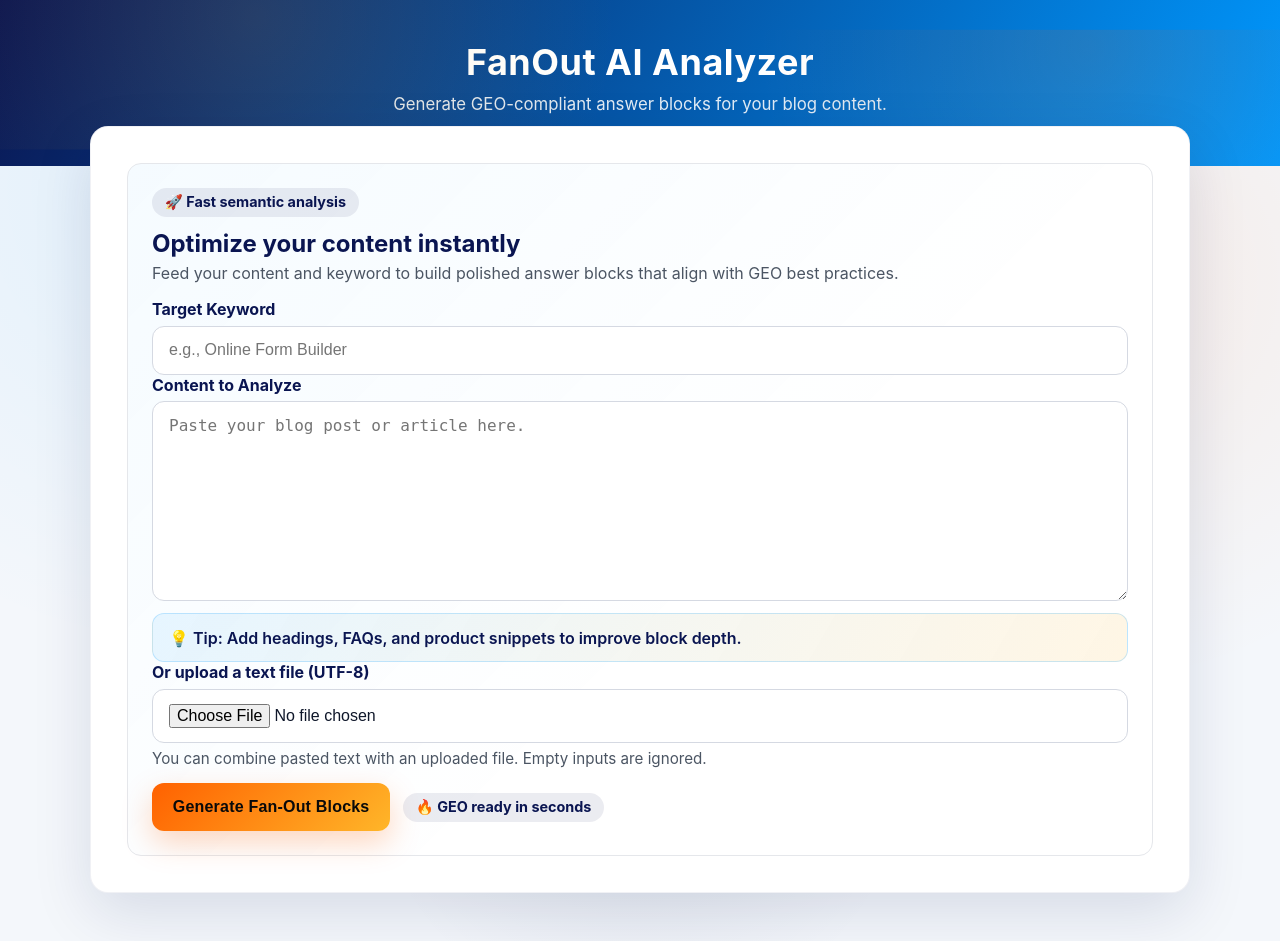
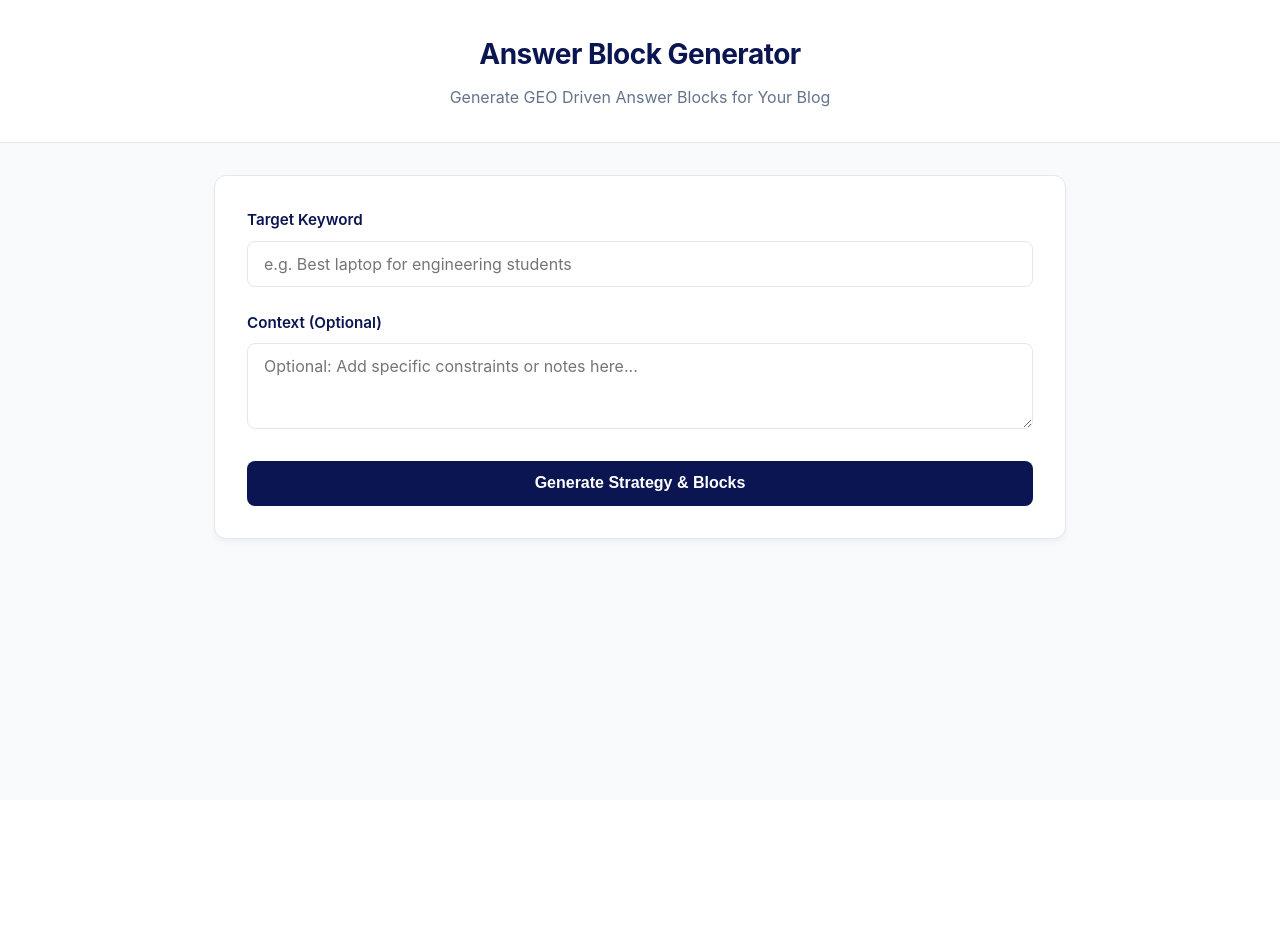
Before and after one commit to ErenCanKoc/Cursor-Vibe-Coding-Repo, a Flask app: page / in a window 1280 px wide. After the commit the page ends 542 px from the top, so only its background shows below. Run offline with Flask 3, Linux system fonts and the light colour scheme.

Commit message:
Refactor index.html for improved UI and usability
Updated styles and layout for improved UI. Changed header text and adjusted form elements for better usability.

```diff
--- a/templates/index.html
+++ b/templates/index.html
@@ -11,332 +11,249 @@
         --gold: #ffb629;
         --navy: #0a1551;
         --text: #0f172a;
-        --muted: #4b5563;
-        --bg: #f4f7fb;
+        --muted: #64748b;
+        --bg: #f8fafc;
+        --border: #e2e8f0;
       }
 
-      * {
-        box-sizing: border-box;
+      * { box-sizing: border-box; }
+
+      body {
+        font-family: "Inter", -apple-system, BlinkMacSystemFont, "Segoe UI", Roboto, sans-serif;
+        margin: 0;
+        min-height: 100vh;
+        background: var(--bg);
+        color: var(--text);
+        line-height: 1.6;
       }
 
-      body {
-        font-family: "Inter", "Segoe UI", system-ui, -apple-system, sans-serif;
-        margin: 0;
-        min-height: 100vh;
-        background: radial-gradient(circle at 15% 20%, rgba(0, 153, 255, 0.08), transparent 35%),
-          radial-gradient(circle at 85% 30%, rgba(255, 97, 0, 0.08), transparent 32%),
-          radial-gradient(circle at 50% 80%, rgba(10, 21, 81, 0.08), transparent 28%),
-          var(--bg);
-        color: var(--text);
-      }
-
+      /* --- Header --- */
       header {
-        background: linear-gradient(120deg, var(--navy), var(--blue));
-        color: white;
-        padding: 2.5rem 1.5rem 3.25rem;
+        background: white;
+        border-bottom: 1px solid var(--border);
+        padding: 2rem 1.5rem;
         text-align: center;
-        position: relative;
-        overflow: hidden;
-      }
-
-      header::after,
-      header::before {
-        content: "";
-        position: absolute;
-        inset: 0;
-        opacity: 0.12;
-        background: radial-gradient(circle at 20% 20%, var(--gold), transparent 35%);
-        transform: translateY(-10%);
-      }
-
-      header::after {
-        background: radial-gradient(circle at 85% 10%, var(--orange), transparent 30%);
-        transform: translateY(18%);
       }
 
       header h1 {
         margin: 0;
-        font-size: 2.25rem;
-        letter-spacing: 0.5px;
+        color: var(--navy);
+        font-size: 1.75rem;
+        letter-spacing: -0.5px;
       }
 
       header p {
-        margin: 0.6rem 0 0;
-        color: rgba(255, 255, 255, 0.88);
-        font-size: 1.05rem;
+        margin: 0.5rem 0 0;
+        color: var(--muted);
       }
 
+      /* --- Main Layout --- */
       main {
-        max-width: 1100px;
-        margin: -2.5rem auto 3rem;
-        background: white;
-        padding: 2.25rem;
-        border-radius: 18px;
-        box-shadow: 0 20px 60px rgba(10, 21, 81, 0.12);
-        border: 1px solid rgba(10, 21, 81, 0.06);
-        position: relative;
-        z-index: 1;
+        max-width: 900px;
+        margin: 2rem auto;
+        padding: 0 1.5rem;
       }
 
-      .form-grid {
-        display: grid;
-        grid-template-columns: repeat(auto-fit, minmax(280px, 1fr));
-        gap: 1.25rem 1.5rem;
-        align-items: start;
-      }
-
-      .form-panel,
-      .results {
-        border: 1px solid #e5e7eb;
-        border-radius: 14px;
-        padding: 1.5rem;
-        background: linear-gradient(135deg, rgba(0, 153, 255, 0.04), transparent 60%);
+      /* --- Form Section --- */
+      .panel {
+        background: white;
+        border: 1px solid var(--border);
+        border-radius: 12px;
+        padding: 2rem;
+        box-shadow: 0 4px 6px -1px rgba(0, 0, 0, 0.05);
+        margin-bottom: 2rem;
       }
 
       label {
         display: block;
-        font-weight: 700;
+        font-weight: 600;
         color: var(--navy);
-        margin-bottom: 0.4rem;
+        margin-bottom: 0.5rem;
+        font-size: 0.95rem;
       }
 
-      .hint {
-        color: var(--muted);
-        font-size: 0.95rem;
-        margin-top: 0.35rem;
+      input[type="text"],
+      textarea {
+        width: 100%;
+        padding: 0.75rem 1rem;
+        border: 1px solid var(--border);
+        border-radius: 8px;
+        font-size: 1rem;
+        transition: border-color 0.2s;
+        font-family: inherit;
       }
 
-      textarea,
-      input[type="text"],
-      input[type="file"] {
-        width: 100%;
-        padding: 0.9rem 1rem;
-        border: 1px solid #d5d9e2;
-        border-radius: 12px;
-        font-size: 1rem;
-        background: white;
-        color: var(--text);
-        transition: border-color 0.2s ease, box-shadow 0.2s ease;
+      input[type="text"]:focus,
+      textarea:focus {
+        outline: none;
+        border-color: var(--blue);
+        box-shadow: 0 0 0 3px rgba(0, 153, 255, 0.1);
       }
 
-      textarea {
-        resize: vertical;
-        min-height: 200px;
+      .form-group { margin-bottom: 1.5rem; }
+
+      button {
+        background: var(--navy);
+        color: white;
+        border: none;
+        padding: 0.85rem 1.5rem;
+        border-radius: 8px;
+        font-weight: 600;
+        cursor: pointer;
+        font-size: 1rem;
+        transition: background 0.2s;
+        width: 100%;
       }
 
-      textarea:focus,
-      input[type="text"]:focus,
-      input[type="file"]:focus {
-        outline: none;
-        border-color: var(--blue);
-        box-shadow: 0 0 0 4px rgba(0, 153, 255, 0.16);
+      button:hover { background: #1e293b; }
+
+      /* --- Results Section --- */
+      .results-header {
+        display: grid;
+        grid-template-columns: min-content 1fr; /* Key | Value layout */
+        gap: 0.75rem 2rem;
+        background: #f0f9ff; /* Light blue bg */
+        border: 1px solid #bae6fd;
+        padding: 1.5rem;
+        border-radius: 12px;
+        margin-bottom: 2rem;
+        align-items: baseline;
       }
 
-      .actions {
-        display: flex;
-        gap: 0.8rem;
-        align-items: center;
-        flex-wrap: wrap;
-        margin-top: 0.25rem;
+      .results-header strong {
+        color: var(--blue);
+        white-space: nowrap;
+        font-weight: 700;
+        text-transform: uppercase;
+        font-size: 0.8rem;
+        letter-spacing: 0.05em;
       }
 
-      button {
-        background: linear-gradient(135deg, var(--orange), var(--gold));
-        color: #0a0a0a;
-        border: none;
-        padding: 0.95rem 1.3rem;
-        border-radius: 12px;
-        cursor: pointer;
-        font-size: 1rem;
-        font-weight: 700;
-        letter-spacing: 0.2px;
-        box-shadow: 0 12px 30px rgba(255, 97, 0, 0.25);
-        transition: transform 0.1s ease, box-shadow 0.2s ease;
+      .results-header span {
+        color: var(--navy);
+        font-weight: 500;
       }
 
-      button:hover {
-        transform: translateY(-2px);
-        box-shadow: 0 16px 40px rgba(255, 97, 0, 0.28);
+      /* --- Answer Blocks --- */
+      .block {
+        background: white;
+        border: 1px solid var(--border);
+        border-radius: 12px;
+        padding: 1.5rem;
+        margin-bottom: 1.5rem;
+        border-left: 4px solid var(--orange); /* Accent border */
       }
 
-      button:active {
-        transform: translateY(0);
+      .block-meta {
+        display: flex;
+        justify-content: space-between;
+        align-items: center;
+        margin-bottom: 1rem;
+        flex-wrap: wrap;
+        gap: 0.5rem;
       }
 
-      .callout {
-        background: linear-gradient(120deg, rgba(0, 153, 255, 0.08), rgba(255, 182, 41, 0.12));
-        border: 1px solid rgba(0, 153, 255, 0.2);
-        color: var(--navy);
-        border-radius: 12px;
-        padding: 0.85rem 1rem;
-        margin-top: 0.5rem;
-        display: flex;
-        align-items: center;
-        gap: 0.55rem;
+      .intent-badge {
+        background: #fff7ed;
+        color: var(--orange);
+        border: 1px solid #ffedd5;
+        padding: 0.25rem 0.75rem;
+        border-radius: 99px;
+        font-size: 0.85rem;
         font-weight: 600;
+        text-transform: uppercase;
       }
 
-      .badge {
-        display: inline-flex;
-        align-items: center;
-        gap: 0.4rem;
-        background: rgba(10, 21, 81, 0.08);
-        color: var(--navy);
-        border-radius: 999px;
-        padding: 0.35rem 0.8rem;
-        font-size: 0.9rem;
-        font-weight: 700;
-      }
-
-      .error {
-        background: #ffeae5;
-        color: #9a1c00;
-        padding: 0.95rem 1rem;
-        border-radius: 12px;
-        border: 1px solid #ffc7b3;
-        margin-top: 1.25rem;
-        font-weight: 600;
-      }
-
-      .results {
-        margin-top: 2rem;
-        background: linear-gradient(135deg, rgba(255, 182, 41, 0.08), rgba(0, 153, 255, 0.04));
-        border: 1px solid rgba(10, 21, 81, 0.08);
-      }
-
-      .summary {
-        background: rgba(0, 153, 255, 0.08);
-        border: 1px solid rgba(0, 153, 255, 0.25);
-        color: var(--navy);
-        padding: 1.1rem 1.2rem;
-        border-radius: 12px;
-        margin-bottom: 1.25rem;
-        display: grid;
-        gap: 0.4rem;
-      }
-
-      .summary strong {
-        display: inline-block;
-        width: 140px;
-      }
-
-      .blocks {
-        display: grid;
-        gap: 1rem;
-      }
-
-      .block {
-        border: 1px solid rgba(10, 21, 81, 0.12);
-        padding: 1.1rem 1.2rem;
-        border-radius: 14px;
-        background: white;
-        box-shadow: 0 12px 28px rgba(0, 0, 0, 0.05);
+      .score-badge {
+        font-size: 0.85rem;
+        color: var(--muted);
+        font-weight: 500;
       }
 
       .block h3 {
-        margin: 0 0 0.35rem;
+        margin: 0 0 0.75rem;
         color: var(--navy);
-        letter-spacing: 0.15px;
+        font-size: 1.25rem;
       }
 
       .block p {
-        margin: 0.35rem 0;
-        color: var(--text);
+        margin: 0;
+        color: #334155;
       }
 
-      .pill {
-        display: inline-flex;
-        align-items: center;
-        gap: 0.35rem;
-        background: rgba(255, 97, 0, 0.1);
-        color: var(--orange);
-        padding: 0.35rem 0.75rem;
-        border-radius: 999px;
-        font-weight: 700;
-        font-size: 0.95rem;
+      .query-subtext {
+        font-size: 0.9rem;
+        color: var(--muted);
+        margin-bottom: 0.5rem !important;
+        font-style: italic;
       }
 
-      .score {
-        background: rgba(10, 21, 81, 0.08);
-        color: var(--navy);
-        padding: 0.4rem 0.75rem;
-        border-radius: 10px;
-        font-weight: 700;
-        display: inline-block;
-        margin-top: 0.2rem;
-      }
-
-      @media (max-width: 640px) {
-        header h1 {
-          font-size: 1.8rem;
-        }
-
-        main {
-          padding: 1.5rem;
-        }
-
-        .summary strong {
-          width: auto;
+      /* Mobile Tweak */
+      @media (max-width: 600px) {
+        .results-header {
+          grid-template-columns: 1fr;
+          gap: 0.5rem;
         }
       }
     </style>
   </head>
   <body>
+
     <header>
-      <h1>FanOut AI Analyzer</h1>
-      <p>Generate GEO-compliant answer blocks for your blog content.</p>
+      <h1>Answer Block Generator</h1>
+      <p>Generate GEO Driven Answer Blocks for Your Blog</p>
     </header>
+
     <main>
-      <div class="form-grid">
-        <div class="form-panel">
-          <div class="badge">🚀 Fast semantic analysis</div>
-          <h2 style="margin: 0.75rem 0 0.35rem; color: var(--navy);">Optimize your content instantly</h2>
-          <p style="margin: 0 0 1rem; color: var(--muted);">Feed your content and keyword to build polished answer blocks that align with GEO best practices.</p>
-          <form method="post" enctype="multipart/form-data">
-            <div>
+      <div class="panel">
+        <form method="post">
+          <div class="form-group">
             <label for="keyword">Target Keyword</label>
-              <input id="keyword" name="keyword" type="text" placeholder="e.g., Online Form Builder" value="{{ submitted_keyword }}" required>
+            <input id="keyword" name="keyword" type="text"
+                   placeholder="e.g. Best laptop for engineering students"
+                   value="{{ submitted_keyword }}" required>
           </div>
-            <div>
-              <label for="content_text">Content to Analyze</label>
-              <textarea id="content_text" name="content_text" rows="8" placeholder="Paste your blog post or article here.">{{ submitted_text }}</textarea>
-              <div class="callout">💡 Tip: Add headings, FAQs, and product snippets to improve block depth.</div>
+
+          <div class="form-group">
+            <label for="content_text">Context (Optional)</label>
+            <textarea id="content_text" name="content_text" rows="3"
+                      placeholder="Optional: Add specific constraints or notes here...">{{ submitted_text }}</textarea>
           </div>
-            <div>
-              <label for="content_file">Or upload a text file (UTF-8)</label>
-              <input id="content_file" name="content_file" type="file" accept=".txt,.md,.csv,.json,.log,text/plain">
-              <p class="hint">You can combine pasted text with an uploaded file. Empty inputs are ignored.</p>
+
+          <button type="submit">Generate Strategy & Blocks</button>
+        </form>
+
+        {% if error %}
+          <div style="margin-top: 1rem; color: #dc2626; background: #fef2f2; padding: 1rem; border-radius: 8px;">
+            {{ error }}
           </div>
-            <div class="actions">
-              <button type="submit">Generate Fan-Out Blocks</button>
-              <span class="badge">🔥 GEO ready in seconds</span>
-            </div>
-          </form>
-          {% if error %}
-            <div class="error">{{ error }}</div>
         {% endif %}
       </div>
 
       {% if result %}
-          <section class="results">
-            <div class="summary">
-              <div><strong>Keyword:</strong> {{ result.main_keyword }}</div>
-              <div><strong>Strategy:</strong> {{ result.analysis_summary }}</div>
+        <section>
+
+          <div class="results-header">
+            <strong>Target Keyword</strong>
+            <span>{{ submitted_keyword }}</span> <strong>Strategy</strong>
+            <span>{{ result.analysis_summary }}</span>
           </div>
-            <div class="blocks">
+
           {% for block in result.blocks %}
             <div class="block">
-                  <div class="pill">{{ block.intent_category }}</div>
+              <div class="block-meta">
+                <span class="intent-badge">{{ block.intent_category }}</span>
+                <span class="score-badge">Relevance: {{ block.relevance_score }}/100</span>
+              </div>
+
               <h3>{{ block.heading }}</h3>
-                  <p><strong>Query:</strong> {{ block.target_query }}</p>
+              <p class="query-subtext">User Query: "{{ block.target_query }}"</p>
               <p>{{ block.content }}</p>
-                  <div class="score">LMP Score: {{ block.relevance_score }}/100</div>
             </div>
           {% endfor %}
-            </div>
+
         </section>
       {% endif %}
-      </div>
 
     </main>
   </body>
```
Lines whose indentation alone changed are shown as unchanged.
